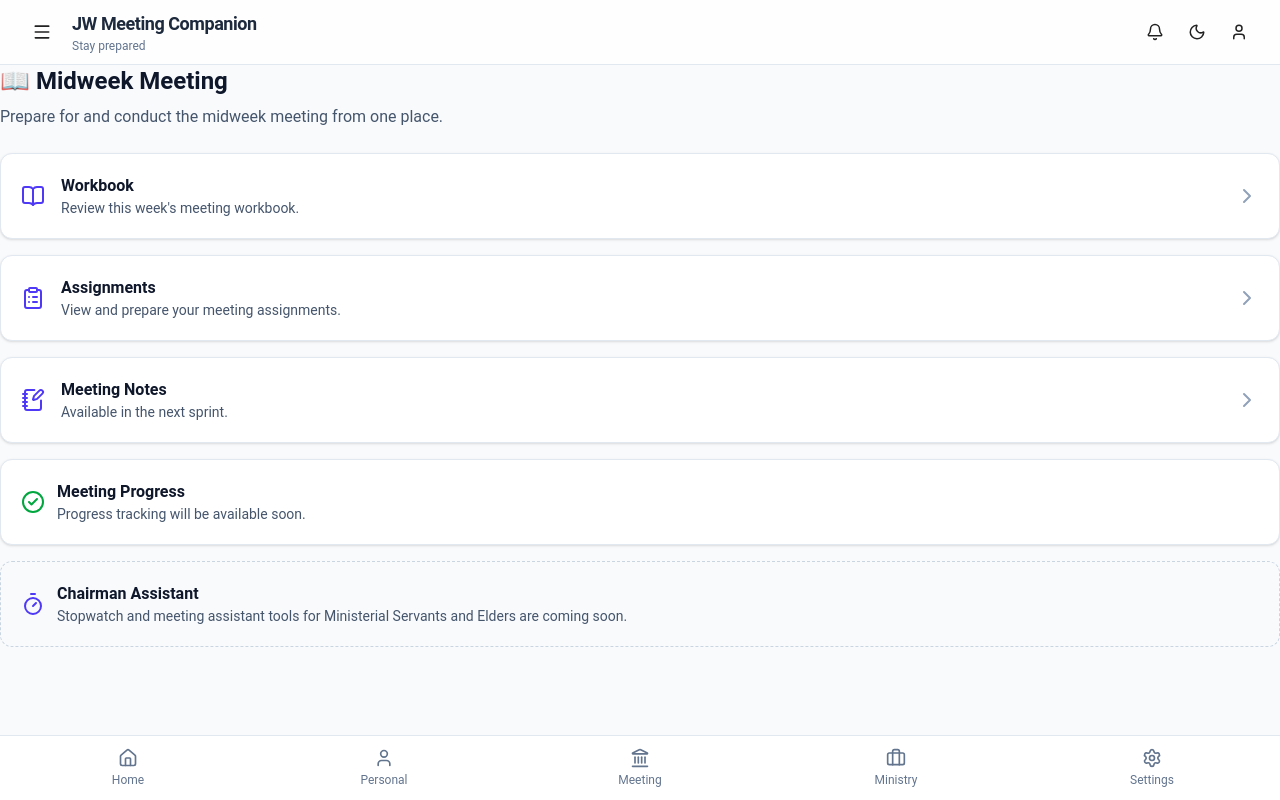
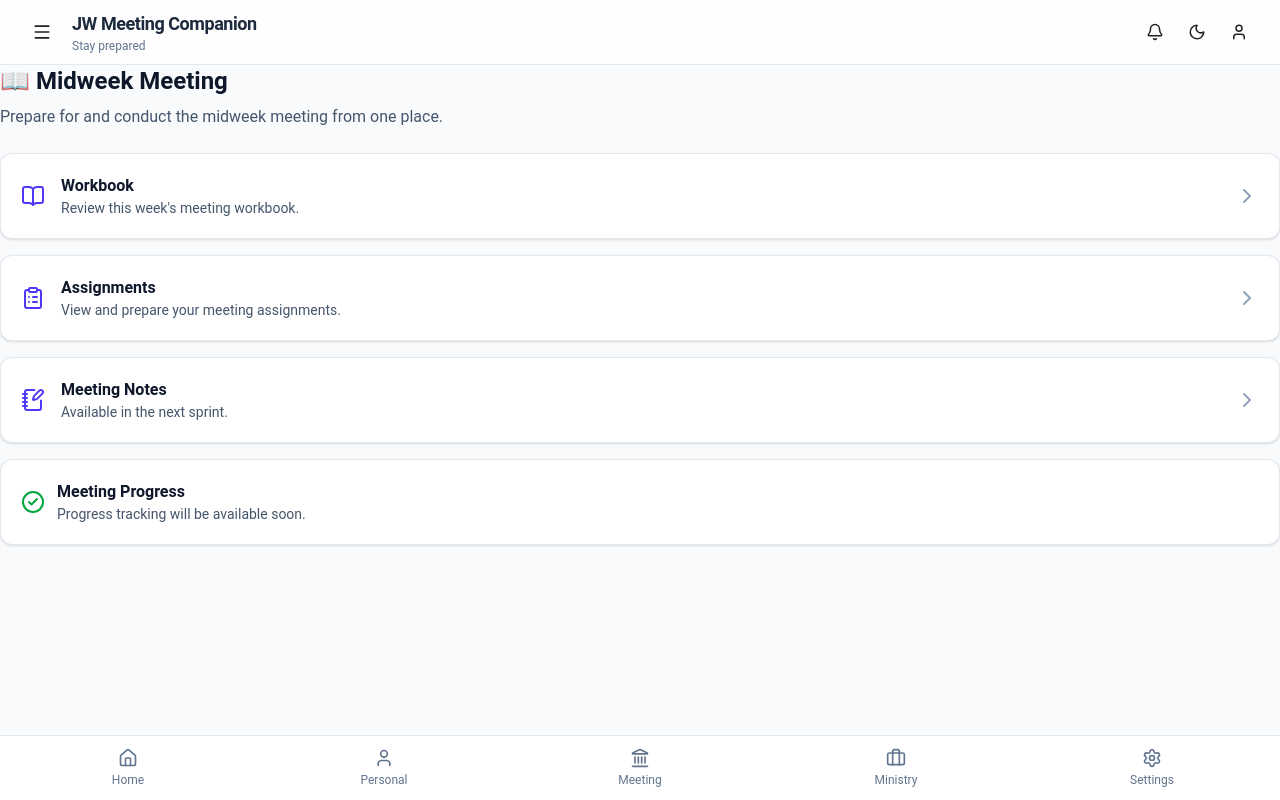
Before and after one commit to kadamsandesh28-star/jw-meeting-companion, a React (Vite) app: page /meetings/midweek in a window 1280 px wide. Built offline with nearby package versions, Linux system fonts and the light colour scheme.

Commit message:
feat(meetings): personalize chairman assistant by role

```diff
--- a/src/pages/meetings/MidweekMeeting.tsx
+++ b/src/pages/meetings/MidweekMeeting.tsx
@@ -7,8 +7,11 @@
   Timer,
 } from "lucide-react";
 import { Link } from "react-router-dom";
+import { canUseChairmanAssistant } from "../../utils/userRole";
 
 export default function MidweekMeeting() {
+  const showChairmanAssistant = canUseChairmanAssistant();
+
   return (
     <div className="space-y-6">
       <header>
@@ -98,6 +101,7 @@
           </div>
         </div>
 
+        {showChairmanAssistant && (
           <div className="rounded-xl border border-dashed border-slate-300 bg-slate-50 p-5 dark:border-slate-700 dark:bg-slate-900">
             <div className="flex items-center gap-3">
               <Timer className="text-indigo-600" size={24} />
@@ -108,12 +112,13 @@
                 </h2>
 
                 <p className="text-sm text-slate-600 dark:text-slate-400">
-                Stopwatch and meeting assistant tools for Ministerial Servants
-                and Elders are coming soon.
+                  Stopwatch and meeting assistant tools for Ministerial
+                  Servants and Elders are coming soon.
                 </p>
               </div>
             </div>
           </div>
+        )}
       </div>
     </div>
   );
--- a/src/pages/meetings/WeekendMeeting.tsx
+++ b/src/pages/meetings/WeekendMeeting.tsx
@@ -6,8 +6,11 @@
   Timer,
   Mic2,
 } from "lucide-react";
+import { canUseChairmanAssistant } from "../../utils/userRole";
 
 export default function WeekendMeeting() {
+  const showChairmanAssistant = canUseChairmanAssistant();
+
   return (
     <div className="space-y-6">
       <header>
@@ -91,6 +94,7 @@
           </div>
         </div>
 
+        {showChairmanAssistant && (
           <div className="rounded-xl border border-dashed border-slate-300 bg-slate-50 p-5 dark:border-slate-700 dark:bg-slate-900">
             <div className="flex items-center gap-3">
               <Timer className="text-indigo-600" size={24} />
@@ -101,12 +105,13 @@
                 </h2>
 
                 <p className="text-sm text-slate-600 dark:text-slate-400">
-                Stopwatch and meeting assistant tools for Ministerial Servants
-                and Elders are coming soon.
+                  Stopwatch and meeting assistant tools for Ministerial
+                  Servants and Elders are coming soon.
                 </p>
               </div>
             </div>
           </div>
+        )}
       </div>
     </div>
   );
--- /dev/null
+++ b/src/utils/userRole.ts
@@ -0,0 +1,33 @@
+export type CongregationRole =
+  | "Publisher"
+  | "Auxiliary Pioneer"
+  | "Regular Pioneer"
+  | "Ministerial Servant"
+  | "Elder";
+
+const STORAGE_KEY = "jwMeetingCompanion.resources";
+
+export function getCongregationRole(): CongregationRole {
+  try {
+    const data = localStorage.getItem(STORAGE_KEY);
+
+    if (!data) {
+      return "Publisher";
+    }
+
+    const settings = JSON.parse(data);
+
+    return settings.role ?? "Publisher";
+  } catch {
+    return "Publisher";
+  }
+}
+
+export function canUseChairmanAssistant(): boolean {
+  const role = getCongregationRole();
+
+  return (
+    role === "Ministerial Servant" ||
+    role === "Elder"
+  );
+}
```
Lines whose indentation alone changed are shown as unchanged.
